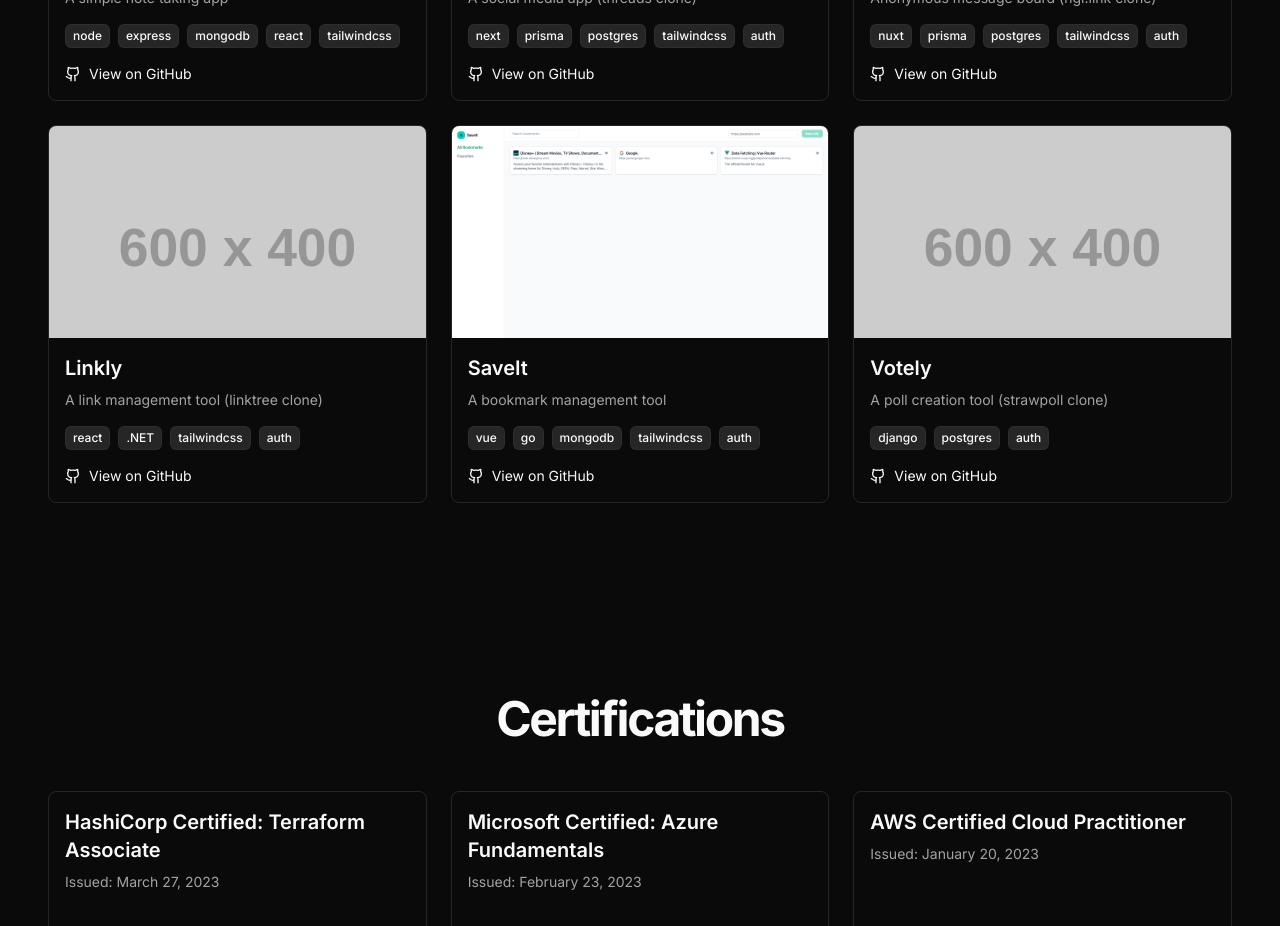
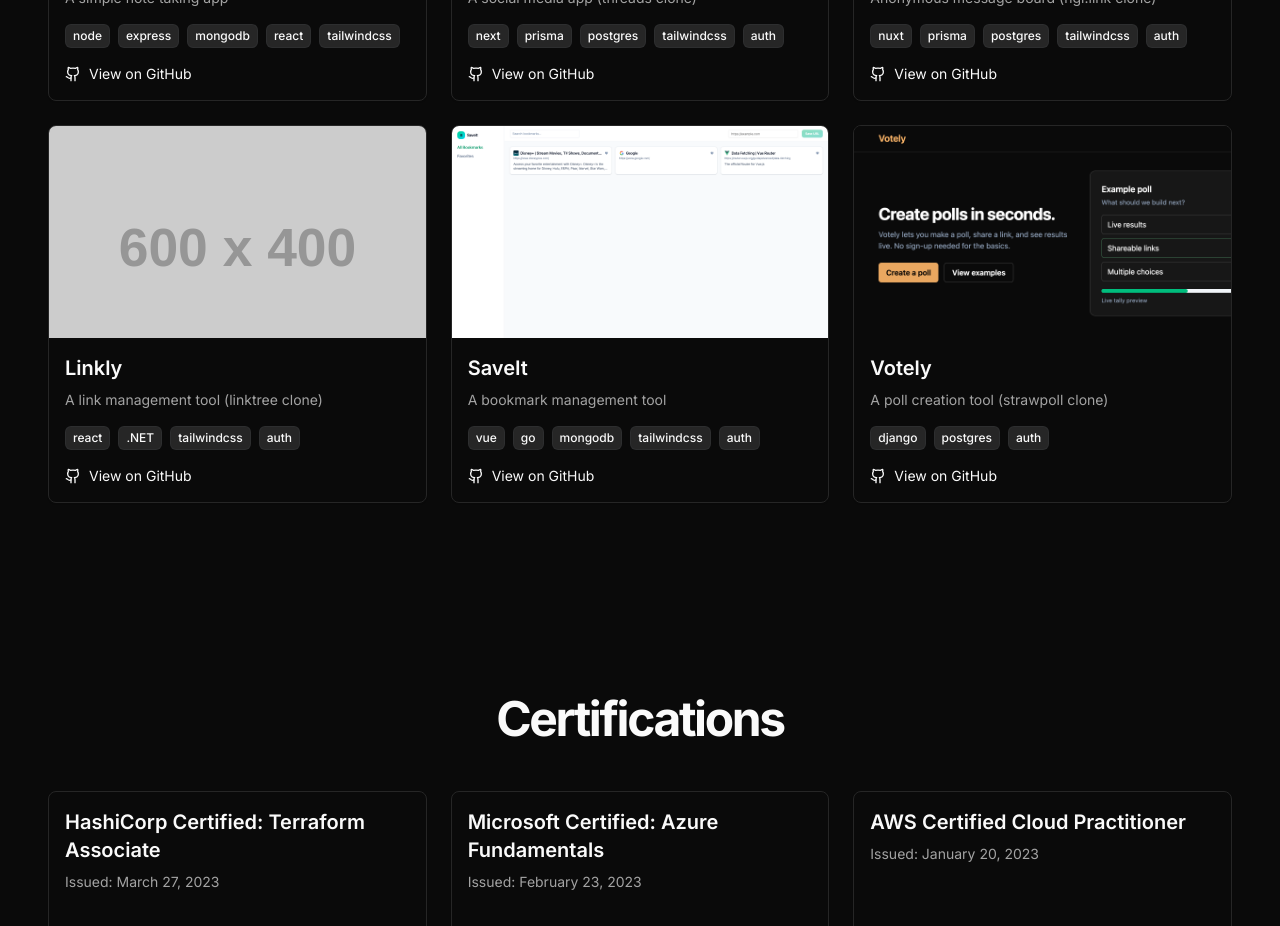
Before and after one commit to gmf001/glenn-francis-v2, a Next.js app: page / in a window 1280 px wide. Shown: the part 980-1906 px from the top of the page. Built offline with nearby package versions, Linux system fonts and the light colour scheme.

Commit message:
Update project image source for Votely

```diff
--- a/app/page.tsx
+++ b/app/page.tsx
@@ -103,7 +103,7 @@ export default function Page() {
 							<Project
 								title='Votely'
 								description='A poll creation tool (strawpoll clone)'
-								image='https://placehold.co/600x400'
+								image='/screenshot3.png'
 								link=''
 								tags={['django', 'postgres', 'auth']}
 							/>
```
